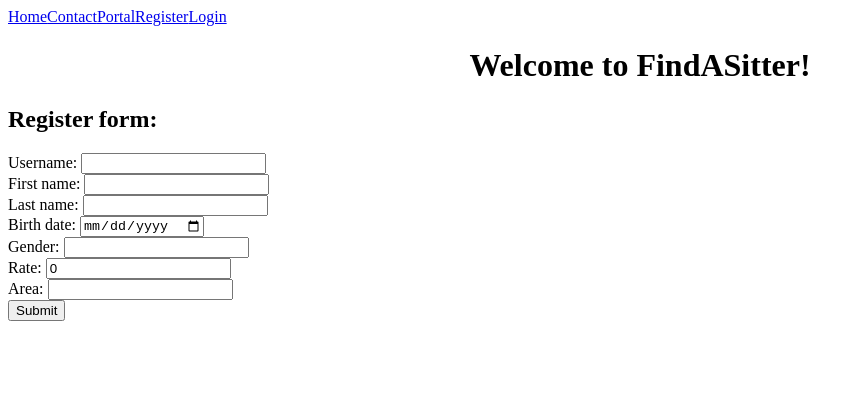
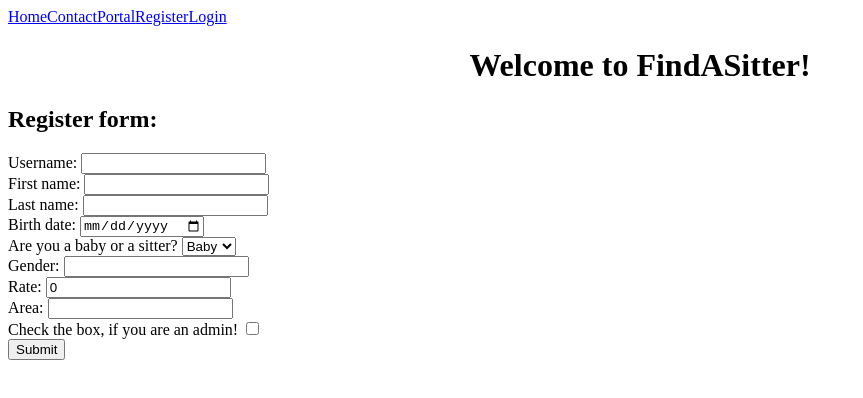
Before and after one commit to sebvilhelm/ng-find-a-sitter, an Angular app: page /register in a window 1280 px wide. Shown: the top 398 px of the page, without its empty margins (0-863 px from the left). Built offline with nearby package versions, Linux system fonts and the light colour scheme.

Commit message:
admin interface registering

```diff
--- a/src/app/auth.service.ts
+++ b/src/app/auth.service.ts
@@ -7,8 +7,8 @@ import 'rxjs/add/operator/delay';
 
 @Injectable()
 export class AuthService {
-  isLoggedIn = false;
-  isAdmin = false;
+  public isLoggedIn = false;
+  public isAdmin = false;
 
   // store the URL so we can redirect after logging in
   redirectUrl: string;
--- a/src/app/data.service.ts
+++ b/src/app/data.service.ts
@@ -36,7 +36,8 @@ export class DataService {
       rating: [],
       gender: 'Male',
       rate: 70,
-      workAreas: ['Greater Copenhagen','Sealand']
+      workAreas: ['Greater Copenhagen','Sealand'],
+      isAdmin: false
     }
   ]
 
--- a/src/app/entities/sitter.ts
+++ b/src/app/entities/sitter.ts
@@ -2,6 +2,7 @@ import { Person } from './person';
 
 export class Sitter extends Person {
   public gender: String;
-  public rate: number;
-  public workAreas: String[]
+  public rate: Number;
+  public workAreas: String[];
+  public isAdmin: Boolean
 }
--- a/src/app/register/register.component.html
+++ b/src/app/register/register.component.html
@@ -16,6 +16,12 @@
     <input type="date" formControlName="birthDate">
   </label>
   <div class="error-message" *ngIf="registerForm.controls.birthDate.errors?.required && registerForm.controls.birthDate.touched">You must fill out Birth date</div>
+  <label> Are you a baby or a sitter?
+    <select formControlName="typeOfUser">
+      <option value="baby">Baby</option>
+      <option value="sitter">Sitter</option>
+    </select>
+  </label>
   <label> Gender:
     <input formControlName="gender">
   </label>
@@ -28,6 +34,9 @@
     <input formControlName="area">
   </label>
   <div class="error-message" *ngIf="registerForm.controls.area.errors?.required && registerForm.controls.area.touched">You must fill out Area</div>
+  <label> Check the box, if you are an admin!
+    <input type="checkbox" formControlName="isAdmin">
+  </label>
 
   <input type="submit">
 </form>
--- a/src/app/register/register.component.ts
+++ b/src/app/register/register.component.ts
@@ -1,3 +1,4 @@
+import { AuthService } from './../auth.service';
 import { Router } from '@angular/router';
 import { Sitter } from './../entities/sitter';
 import { DataService } from './../data.service';
@@ -13,19 +14,31 @@ import { Baby } from '../entities/baby';
 export class RegisterComponent implements OnInit {
   private registerForm: FormGroup;
 
-  constructor(private fb: FormBuilder, private data: DataService, private router: Router) {
-    this.registerForm = this.fb.group({
-      userName: ['', Validators.required],
-      firstName: ['', Validators.required],
-      lastName: ['', Validators.required],
-      birthDate: ['', Validators.required],
-      area: ['', Validators.required],
-      gender: ['', Validators.required],
-      rate: [0, Validators.required]
-    });
+  constructor(private fb: FormBuilder, private data: DataService, private router: Router, private authService: AuthService) {
   }
 
   onSubmit(form) {
+    if(form.valid) {
+      if(form.value.typeOfUser === 'baby') {
+        const baby: Baby = form.value as Baby;
+        // Send a request
+        this.data.addBaby(baby);
+        this.router.navigate(['/portal/baby-list']);
+      } else if(form.value.typeOfUser === 'sitter') {
+        const sitter: Sitter = form.value as Sitter;
+        this.data.addSitter(sitter);
+        this.authService.login(form.value.isAdmin).subscribe(() => {
+          this.router.navigate(['/portal']);
+        });
+      }
+
+    } else {
+      // Error handling
+      alert('The form is invalid!');
+    }
+  }
+
+  findAge(form) {
     /* Find current age */
     var dob = form.value.birthDate
     var today = new Date()
@@ -35,18 +48,20 @@ export class RegisterComponent implements OnInit {
     if (m < 0 || (m === 0 && today.getDate() < birthDate.getDate())) {
         age--
     }
-    if(form.valid) {
-      const baby: Baby = form.value as Baby;
-      // Send a request
-      this.data.addBaby(baby);
-      this.router.navigate(['/portal/baby-list']);
-
-    } else {
-      // Error handling
-    }
   }
 
   ngOnInit() {
+    this.registerForm = this.fb.group({
+      userName: ['', Validators.required],
+      firstName: ['', Validators.required],
+      lastName: ['', Validators.required],
+      birthDate: ['', Validators.required],
+      area: ['', Validators.required],
+      gender: ['', Validators.required],
+      rate: [0, Validators.required],
+      typeOfUser: 'baby',
+      isAdmin: false
+    });
   }
 
 }
```
